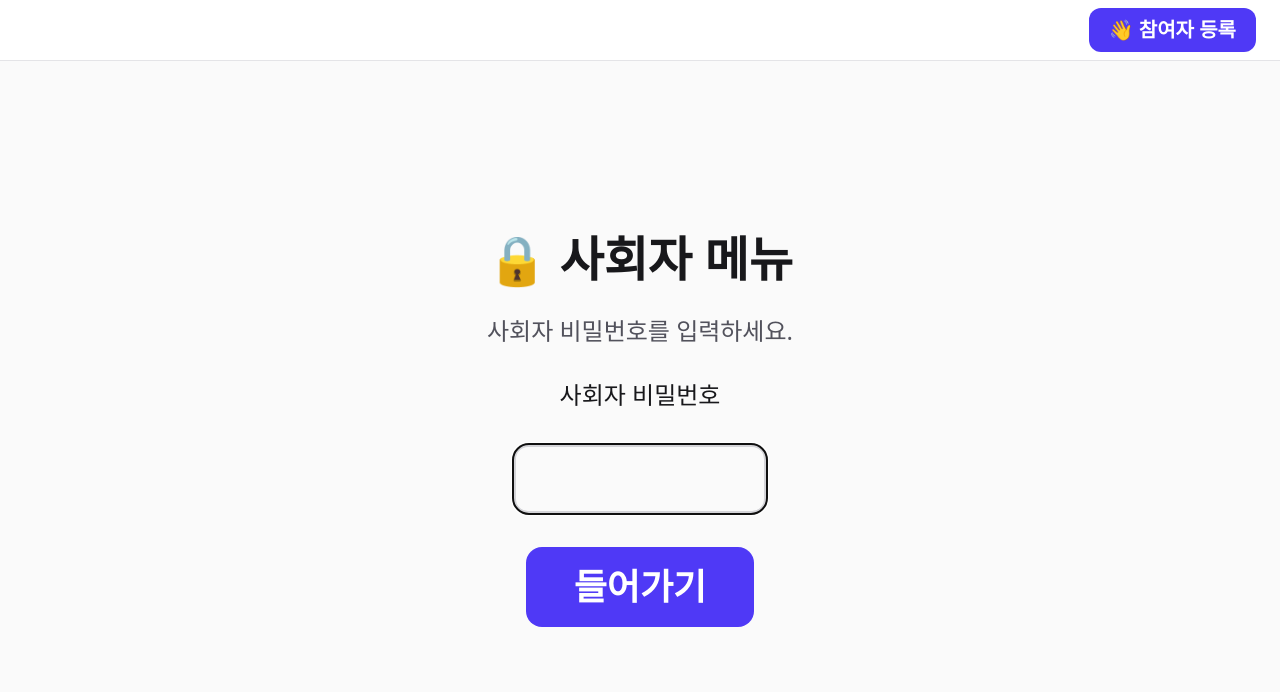
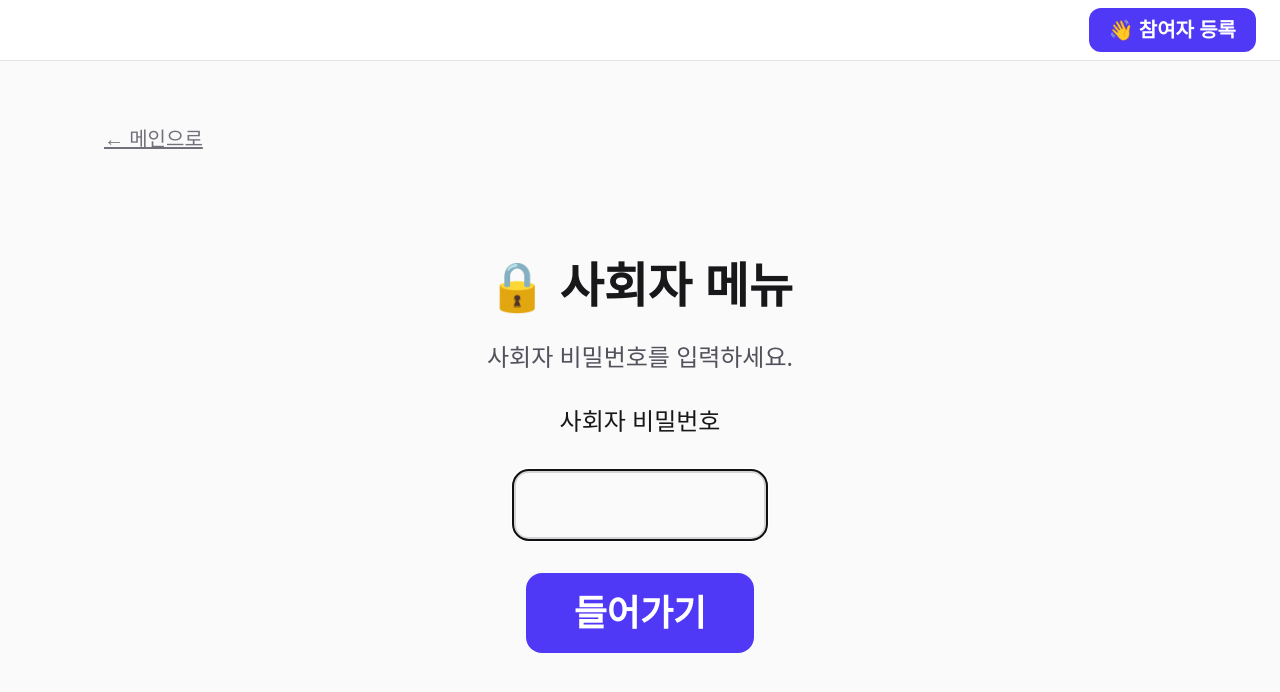
Before and after one commit to gbs-for-god/yos-game, a Next.js app: page /host in a window 1280 px wide. Shown: the top 692 px of the page. Built offline with nearby package versions, Linux system fonts and the light colour scheme.

Commit message:
feat: 잠긴 사회자 메뉴에 메인으로 가는 링크 추가
비밀번호 입력 화면에서도 메인 화면으로 돌아갈 수 있고, 이를 E2E 로 검증한다.

Co-Authored-By: Claude Sonnet 5.5 <noreply@anthropic.com>

```diff
--- a/components/host/HostMenu.tsx
+++ b/components/host/HostMenu.tsx
@@ -25,7 +25,17 @@ export function HostMenu({ children }: { children?: ReactNode }) {
     return <p className="text-center text-2xl text-zinc-500">불러오는 중...</p>;
   }
   if (storedPin === null) {
-    return <HostPinForm title="🔒 사회자 메뉴" />;
+    // 잠긴 상태에서도 메인 화면으로 돌아갈 수 있어야 한다
+    return (
+      <div className="flex flex-1 flex-col gap-6">
+        <div>
+          <Link href="/" className="text-xl text-zinc-500 underline hover:text-zinc-900">
+            ← 메인으로
+          </Link>
+        </div>
+        <HostPinForm title="🔒 사회자 메뉴" />
+      </div>
+    );
   }
   return <Settings pin={storedPin}>{children}</Settings>;
 }
```
Also changed, not shown: 2 other files (tests, documents, lock files or other folders).
